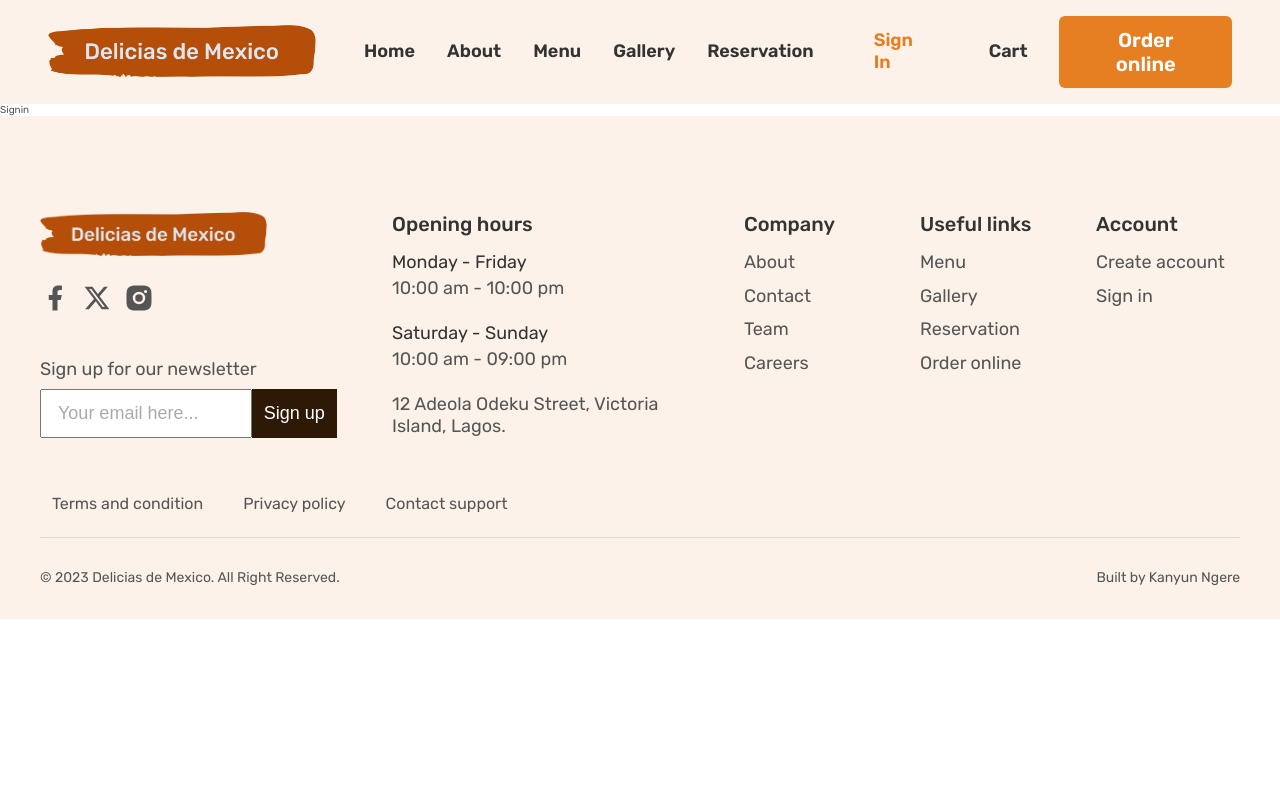
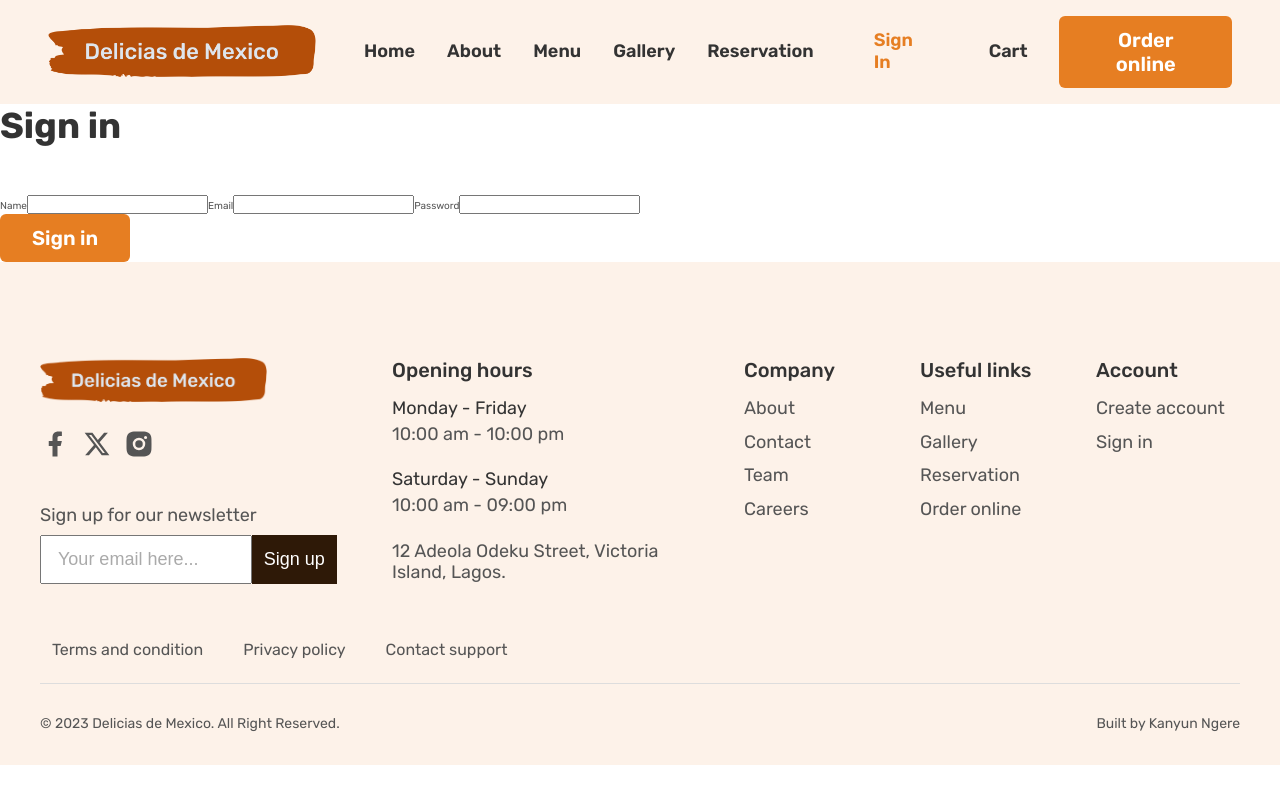
Before and after one commit to ngere-k/delicias-de-mexico, a React (Create React App) app: page /sign-in in a window 1280 px wide. Built offline with nearby package versions, Linux system fonts and the light colour scheme; no server answers; the database is empty; some icons are missing.

Commit message:
built sign in page

```diff
--- a/src/pages/signin/Signin.js
+++ b/src/pages/signin/Signin.js
@@ -4,7 +4,38 @@ import React from "react";
 import "./Signin.scss";
 
 const Signin = () => {
-  return <div>Signin</div>;
+  return (
+    <section className="sign-in">
+      <form className="form">
+        <div>
+          <h2 className="heading-secondary">Sign in</h2>
+        </div>
+
+        <div className="form__content">
+          <label className="form__box">
+            <span className="form__name">Name</span>
+            <input type="text" className="form__input" />
+          </label>
+
+          <label className="form__box">
+            <span className="form__name">Email</span>
+            <input type="email" className="form__input" />
+          </label>
+
+          <label className="form__box">
+            <span className="form__name">Password</span>
+            <input type="password" className="form__input" />
+          </label>
+        </div>
+
+        <div className="form__btn-box">
+          <button type="submit" className="btn">
+            Sign in
+          </button>
+        </div>
+      </form>
+    </section>
+  );
 };
 
 export default Signin;
```
